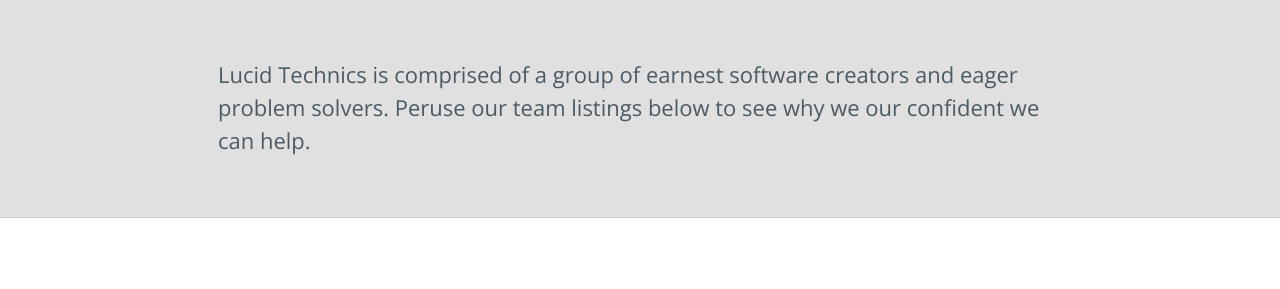
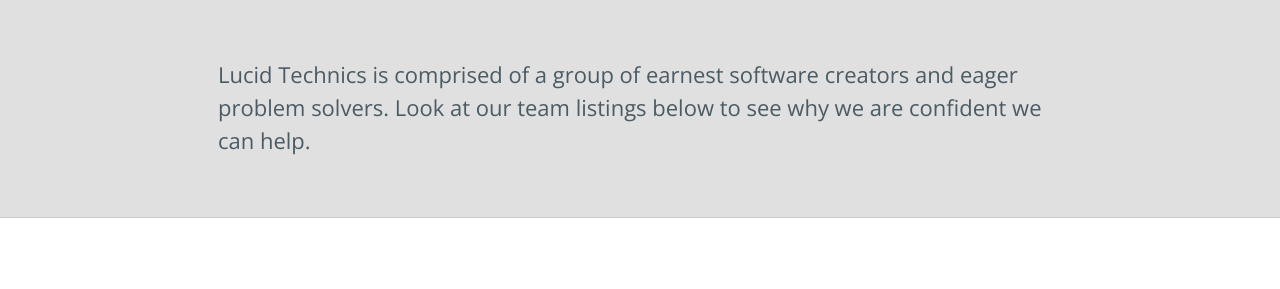
Before and after one commit to LucidTechnics/lucidtechnics.github.com, a Jekyll site: the page built from team.html, in a window 1280 px wide. Shown: the part 152-441 px from the top of the page. Built offline with Jekyll 4.4.1, drawn with Linux system fonts in a browser that asks for light colours; nearby versions of some CDN libraries.

Commit message:
Updated team.html

```diff
--- a/team.html
+++ b/team.html
@@ -12,7 +12,7 @@
 
     <div class="abstract">
       <p>
-        Lucid Technics is comprised of a group of earnest software creators and eager problem solvers.  Peruse our team listings below to see why we our confident we can help.
+        Lucid Technics is comprised of a group of earnest software creators and eager problem solvers.  Look at our team listings below to see why we are confident we can help.
       </p>
     </div>
   </div>
```
